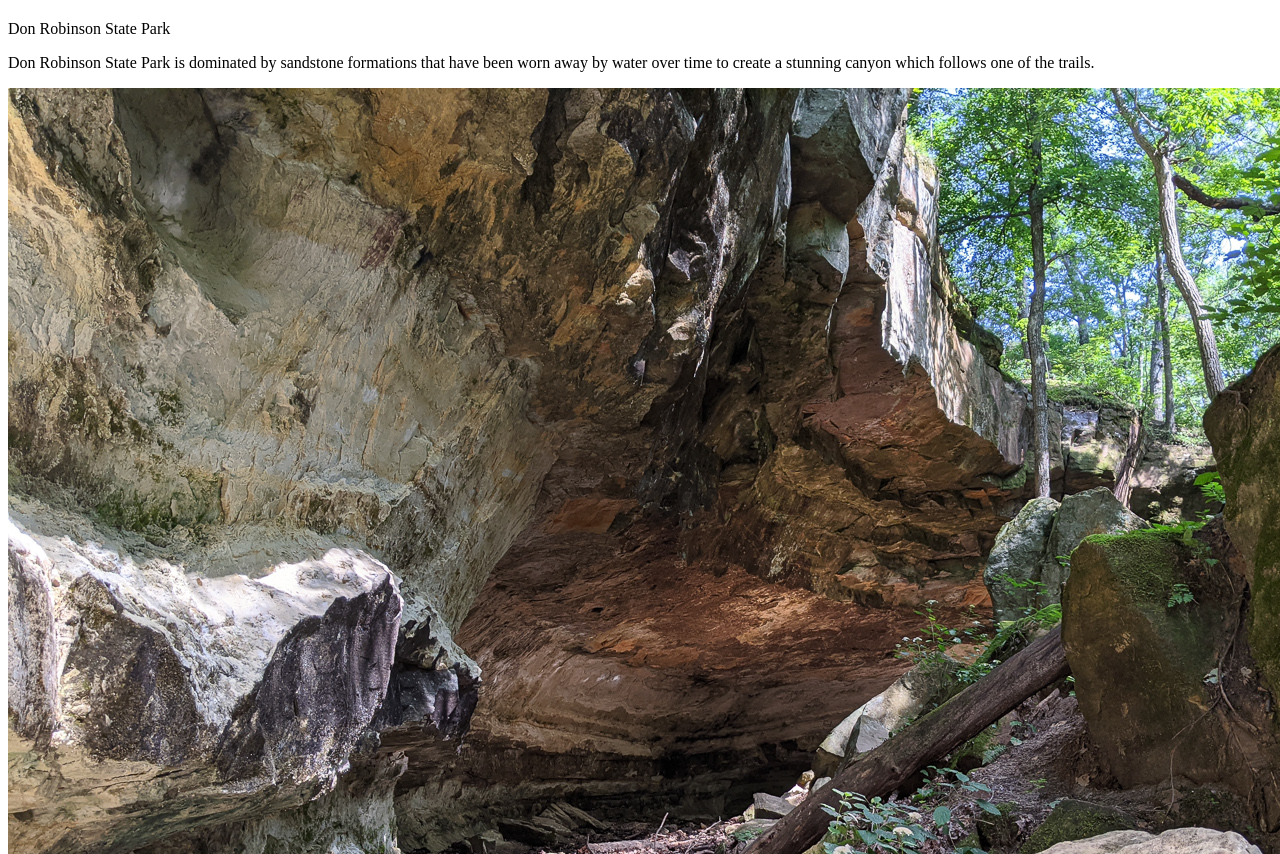
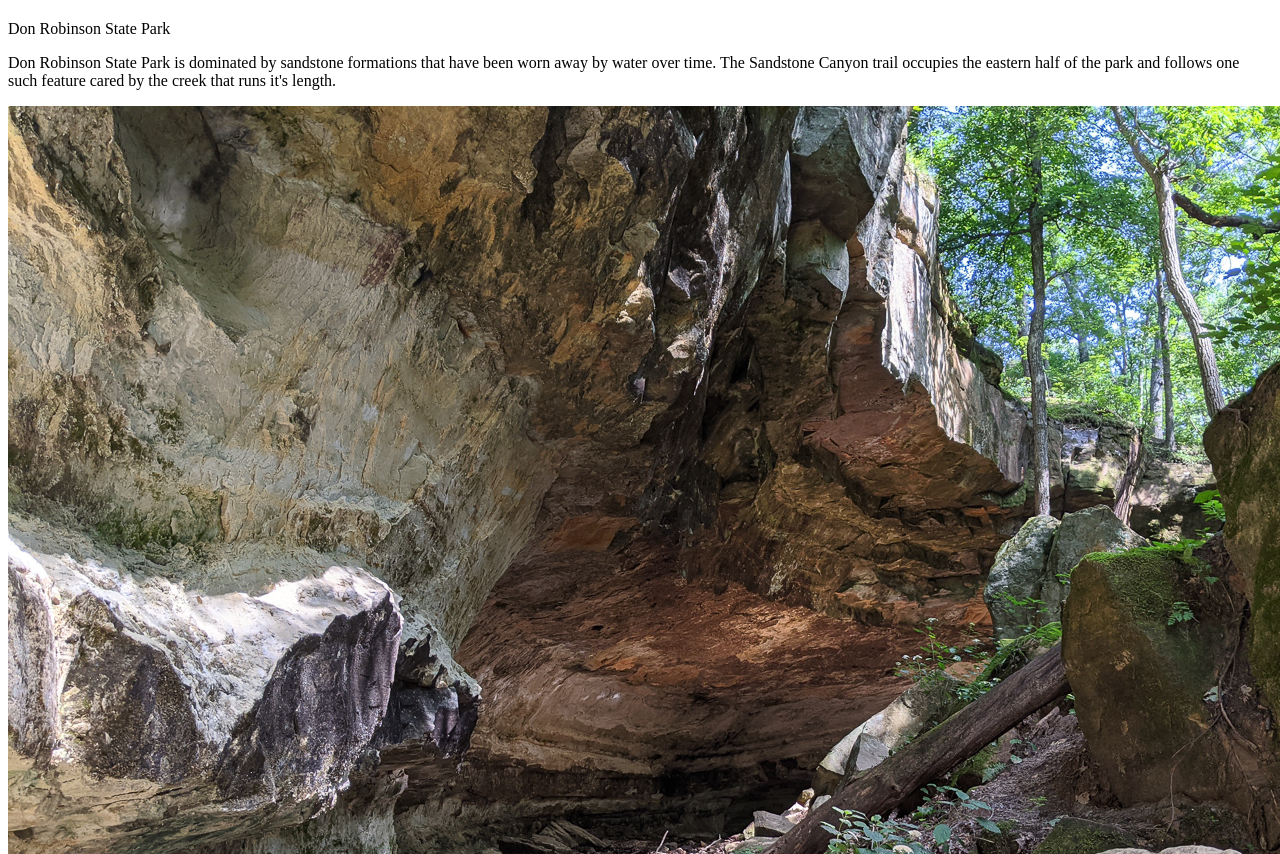
Before and after one commit to STL-LC101-Sept-22/js-assignment-4-html-me-something-Nathan-422, a website: page index.html in a window 1280 px wide. Shown: the part 1126-1980 px from the top of the page. Drawn offline with Linux system fonts and the light colour scheme.

Commit message:
Updated don robinson text

```diff
--- a/index.html
+++ b/index.html
@@ -26,7 +26,7 @@
       <div class="postEntry" id="donRobinsonPost">
         <div class="postText">
           <p class="hikeName">Don Robinson State Park</p>
-          <p class="hikeBlurb">Don Robinson State Park is dominated by sandstone formations that have been worn away by water over time to create a stunning canyon which follows one of the trails.</p>
+          <p class="hikeBlurb">Don Robinson State Park is dominated by sandstone formations that have been worn away by water over time. The Sandstone Canyon trail occupies the eastern half of the park and follows one such feature cared by the creek that runs it's length.</p>
           <img class="parkPicture"
             src="/assets/don_robinson_20210703_1.jpg"
             alt="Don Robinson State Park"
```
